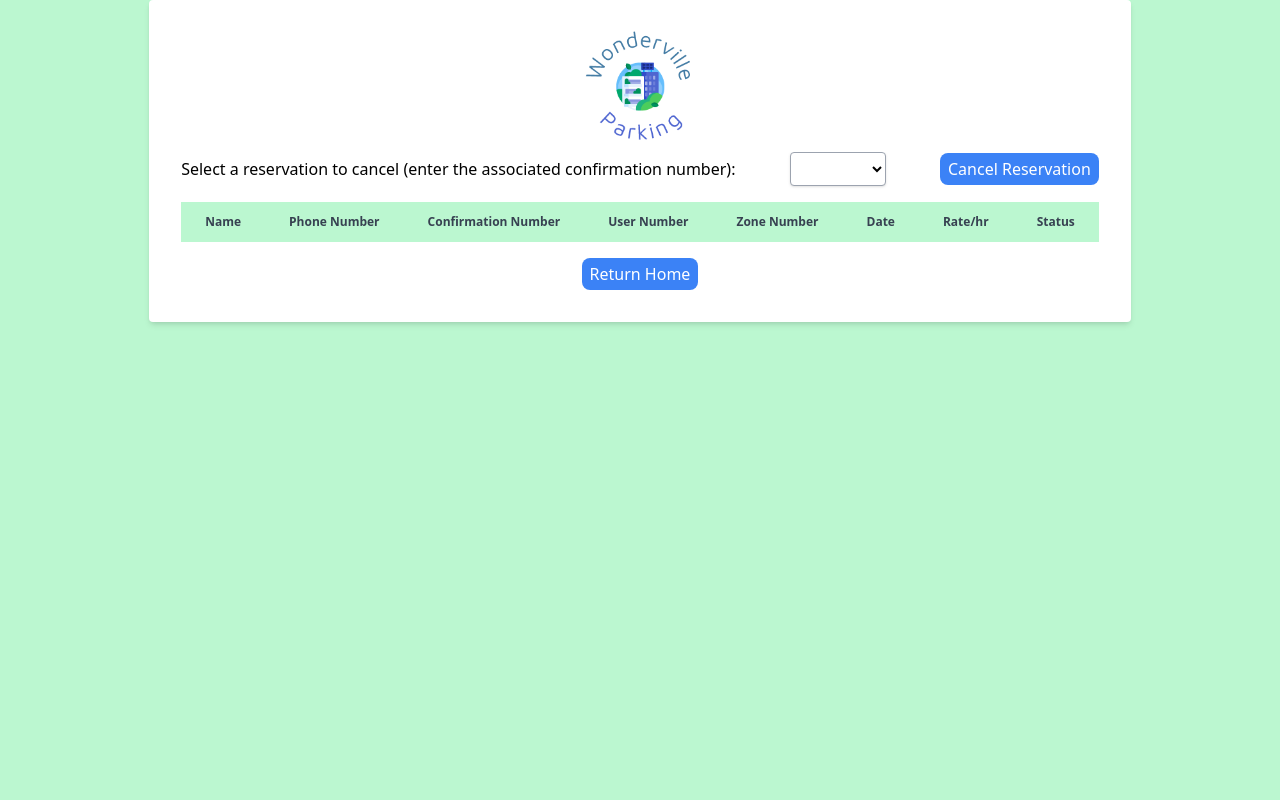
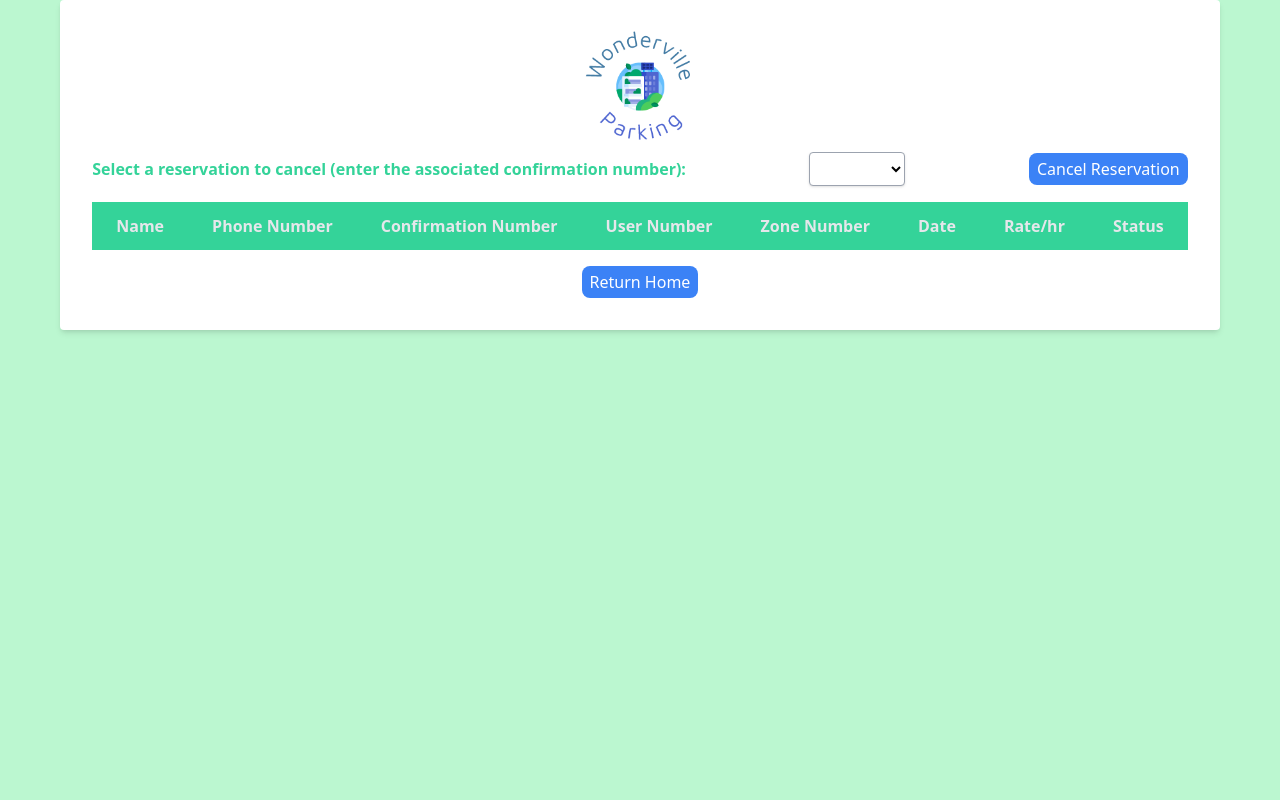
Before and after one commit to afesta12/CityParking, a PHP site: page /reservationResults.php in a window 1280 px wide. Shown: the part 64-864 px from the top of the page. Run offline with PHP 8.4, Linux system fonts and the light colour scheme; the visitor is signed in with stand-in values (Sample User, id 1); data that the repository does not hold is empty; some libraries are stand-ins or nearby versions.

Commit message:
color consistency

```diff
--- a/distSpotResults.php
+++ b/distSpotResults.php
@@ -115,8 +115,8 @@
                     Submit Zone Selection
                 </button>
             </form>
-            <table class="w-full text-sm text-left rtl:text-right text-gray-500 dark:text-gray-400">
-                <thead class="text-xs text-gray-700 bg-green-200">
+            <table class="w-full text-center text-emerald-400 text-base">
+                <thead class="text-base text-gray-200 bg-emerald-400">
                     <tr>
                         <th scope="col" class="px-6 py-3">
                             Zone Number
@@ -154,7 +154,7 @@
                                 // only show zones where lot has chosen date and with available spots
                                 foreach ($zoneArr as $zoneTest) {
                                     if ($zoneTest == $zone && $numSpots > 0) {
-                                        echo '<tr class="bg-white border-b">';
+                                        echo '<tr class="text-emerald-400 bg-green-200 border-b">';
                                         echo "<td class='px-6 py-4'>$zone</td>";
                                         echo "<td class='px-6 py-4'>$numSpots</td>";
                                         echo "<td class='px-6 py-4'>$rate</td>";
--- a/reservationResults.php
+++ b/reservationResults.php
@@ -37,7 +37,7 @@
         <form action="" method="post" class="flex flex-col items-center">
             <div class="relative overflow-x-auto">
                 <div class="flex items-center justify-between mb-4">
-                    <label for="confNum">Select a reservation to cancel (enter the associated confirmation number):</label>
+                    <label class="font-bold text-emerald-400" for="confNum">Select a reservation to cancel (enter the associated confirmation number):</label>
                     <select name="confNum" id="confNum" class="w-24 bg-white border border-gray-400 hover:border-gray-500 px-2 py-1 rounded shadow leading-tight focus:outline-none focus:shadow-outline">
                         <?php
                             $cellphone = $_SESSION["cellphone"];
@@ -59,8 +59,8 @@
                     </button>
                 </div>
                 </form>
-    <table class="w-full text-sm text-left rtl:text-right text-gray-500 dark:text-gray-400">
-        <thead class="text-xs text-gray-700 bg-green-200">
+            <table class="w-full text-center text-emerald-400 text-base">
+                <thead class="text-base text-gray-200 bg-emerald-400">
             <tr>
                 <th scope="col" class="px-6 py-3">
                     Name
@@ -109,7 +109,7 @@
             $phone = $row["Phone"];
 
 
-            echo '<tr class="bg-white border-b">';
+            echo '<tr class="bg-green-200 border-b">';
             echo "<td class='px-6 py-4'>$name</td>";
             echo "<td class='px-6 py-4'>$phone</td>";
             echo "<td class='px-6 py-4'>$confirmationNum</td>";
--- a/zoneSpotResults.php
+++ b/zoneSpotResults.php
@@ -75,8 +75,8 @@
             </form>
         </div>
         <div class="relative overflow-x-auto">
-            <table class="w-full text-sm text-left rtl:text-right text-gray-500 dark:text-gray-400">
-                <thead class="text-xs text-gray-700 bg-green-200">
+            <table class="w-full text-center text-emerald-400 text-base">
+                <thead class="text-base text-gray-200 bg-emerald-400">
                     <tr>
                         <th scope="col" class="px-6 py-3">
                             Zone Number
```
